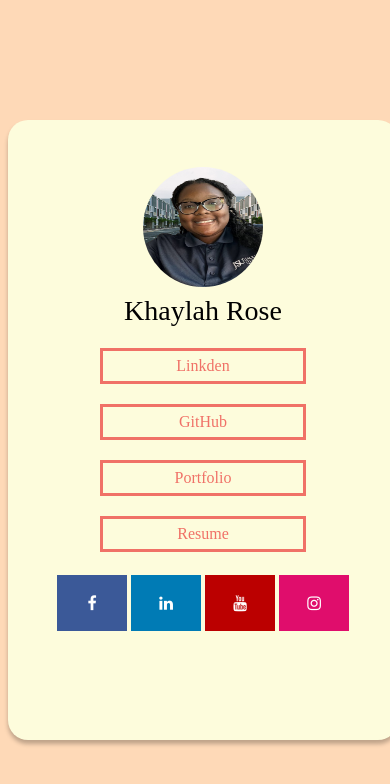
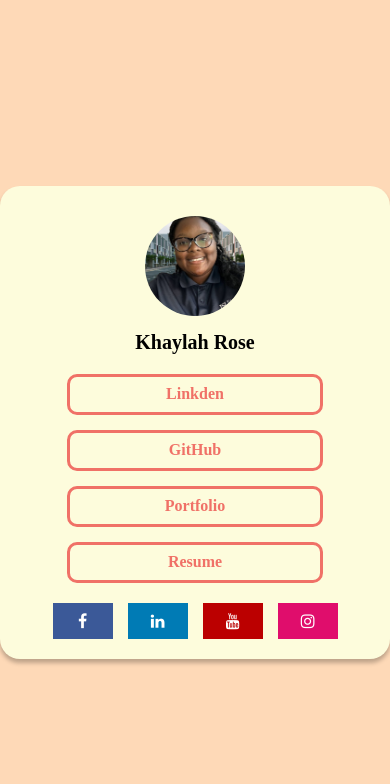
Before and after one commit to kprose07/WebDevLinkTree, a plain HTML site: page index.html in a window 390 px wide. Drawn offline with Linux system fonts and the light colour scheme; a web font is replaced by a local one.

Commit message:
Responsiveness

```diff
--- a/index.css
+++ b/index.css
@@ -6,11 +6,14 @@ body {
     font-family: "Klee One", serif;
     font-weight: 400;
     font-style: normal;
+    display: flex;
+    justify-content: center;
+    align-items: center;
+    height: 100vh;
+    margin: 0;
 }
 
-
 .main {
-    position: absolute;
     display: flex;
     justify-content: center;
     align-items: center;
@@ -23,36 +26,36 @@ body {
     flex-direction: column;
     justify-content: flex-start;
     align-items: center;
-    padding: 10px;
-    width: 500px;
-    height: 600px;
+    padding: 20px;
+    width: 90%;
+    max-width: 400px;
+    height: auto;
     background-color: #FDFCDC;
     box-shadow: 0px 4px 4px 0px rgba(0, 0, 0, 0.25);
     border-radius: 20px;
+    text-align: center;
 }
 
 .profile {
     display: flex;
-    justify-content: flex-start;
     flex-direction: column;
     align-items: center;
     position: relative;
-    margin-top: 10%;
-    row-gap: 6px;
+    margin-top: 10px;
+    row-gap: 10px;
 }
 
 .profile img {
-    width: 120px;
-    height: 120px;
+    width: 100px;
+    height: 100px;
     border-radius: 50%;
+    object-fit: cover;
 }
 
 .profile p {
-    width: 100%;
-    text-align: center;
-    font-size: 28px;
-    padding: 0px;
-    margin: 2px;
+    font-size: 24px;
+    font-weight: bold;
+    margin: 5px 0;
 }
 
 .links {
@@ -60,47 +63,62 @@ body {
     flex-direction: column;
     align-items: center;
     justify-content: center;
-    row-gap: 20px;
-    margin-top: 5%;
+    row-gap: 15px;
+    margin-top: 15px;
+    width: 100%;
 }
 
 .link_cont {
     display: flex;
     align-items: center;
     justify-content: center;
-    width: 200px;
-    height: 30px;
+    width: 80%;
+    max-width: 250px;
+    height: 40px;
     border: 3px solid #F07167;
+    border-radius: 10px;
+    transition: all 0.3s ease;
+}
+
+.link_cont:hover {
+    background-color: #F07167;
 }
 
 .link_cont a {
     margin: 2px;
     text-decoration: none;
     color: #F07167;
+    font-size: 18px;
+    font-weight: bold;
+    transition: color 0.3s ease;
+}
+
+.link_cont:hover a {
+    color: white;
 }
 
 .socials {
     display: flex;
     align-items: center;
     justify-content: center;
-    flex-direction: row;
-    width: 300px;
-    margin-top: 5%;
-    overflow: hidden;
     flex-wrap: wrap;
+    gap: 15px;
+    width: 100%;
+    margin-top: 20px;
 }
 
 .fa {
-    padding: 20px;
-    font-size: 60px;
-    width: 30px;
+    padding: 15px;
+    font-size: 40px;
+    width: 40px;
     text-align: center;
     text-decoration: none;
-    margin: 5px 2px;
+    transition: all 0.3s ease;
 }
 
 .fa:hover {
     opacity: 0.7;
+    transform: scale(1.1);
 }
 
 .fa-facebook {
@@ -122,3 +140,29 @@ body {
     background: rgb(224, 13, 108);
     color: white;
 }
+
+/* Responsive Design */
+@media (max-width: 500px) {
+    .container {
+        width: 95%;
+        max-width: 350px;
+    }
+
+    .profile p {
+        font-size: 20px;
+    }
+
+    .link_cont {
+        width: 90%;
+        height: 35px;
+    }
+
+    .link_cont a {
+        font-size: 16px;
+    }
+
+    .fa {
+        font-size: 30px;
+        padding: 10px;
+    }
+}
--- a/index.html
+++ b/index.html
@@ -25,7 +25,7 @@
                 <a href="#">Portfolio</a>
             </div>
             <div class="link_cont">
-                <a href="#">Resume</a>
+                <a href="./KhaylahResume.pdf" download>Resume</a>
             </div>
         </div>
         <div class="socials">
```
Also changed, not shown: 1 other file.
